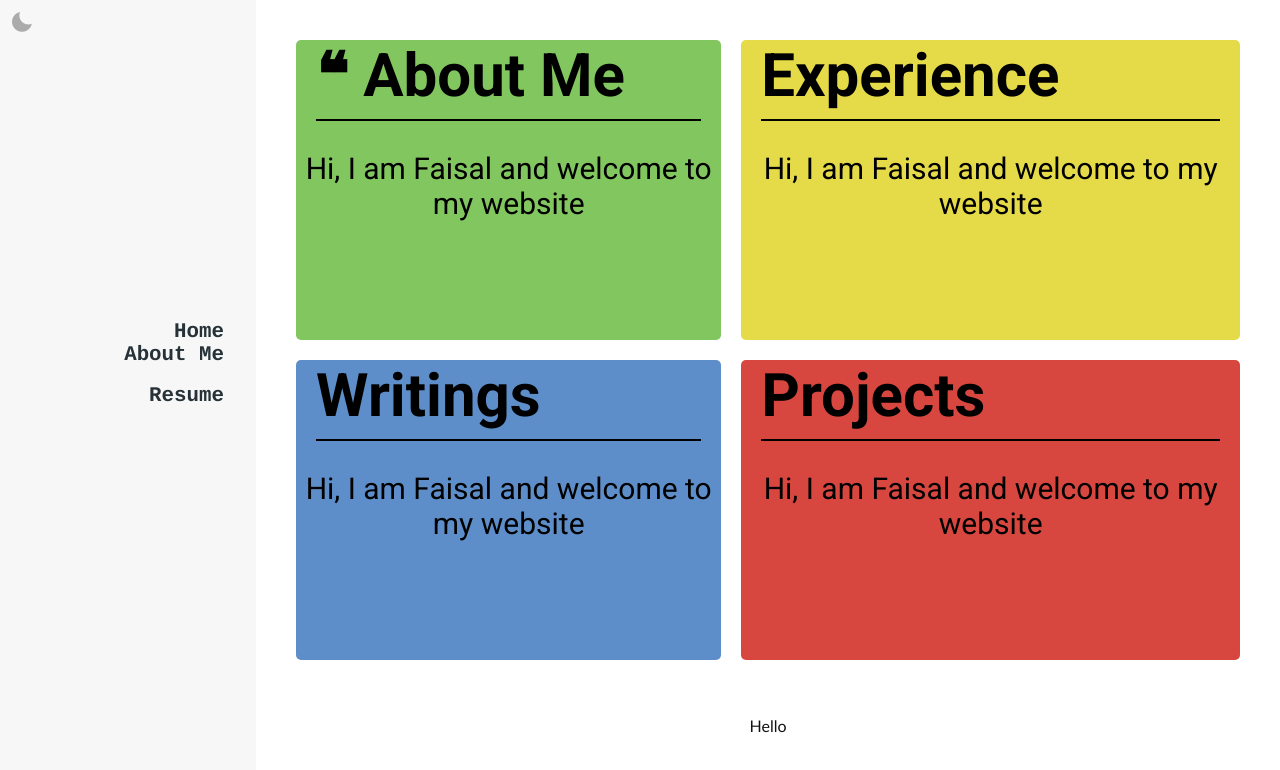
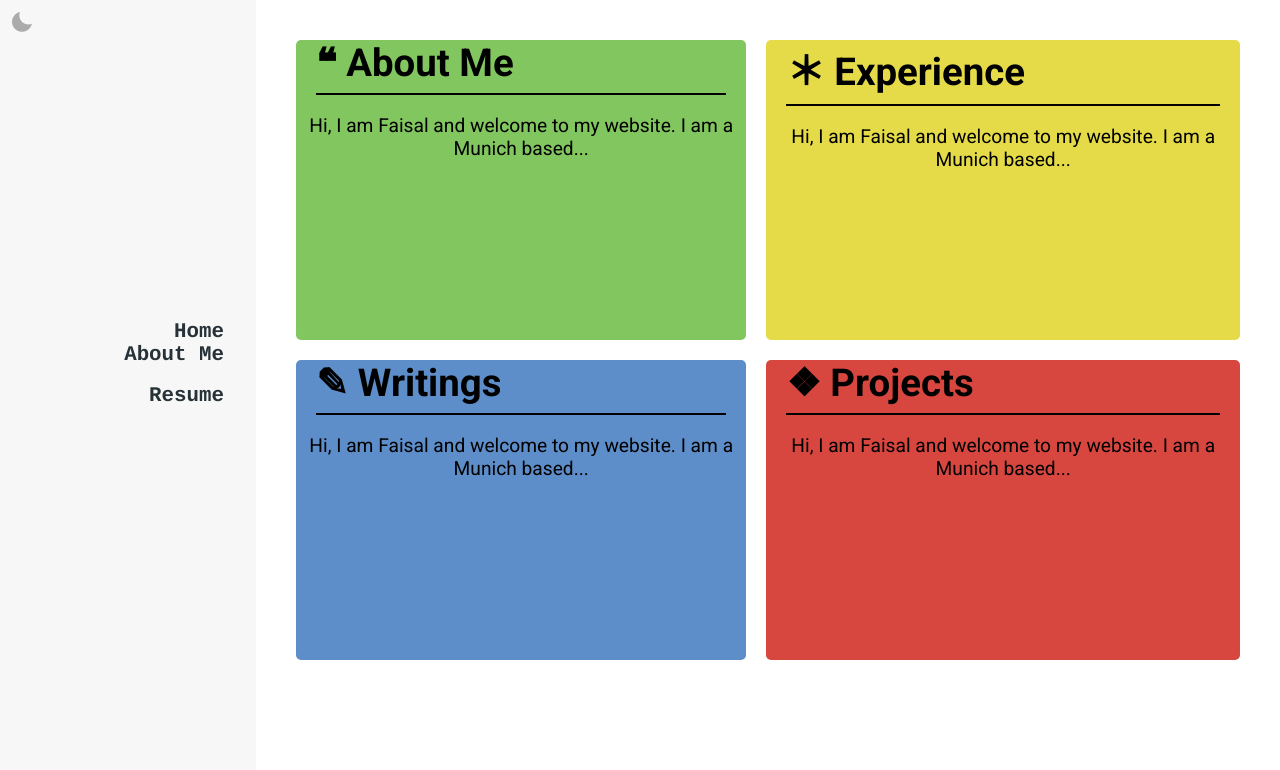
Before and after one commit to FaisalBinAhmed/personal-site, a React (Create React App) app: page /#/new in a window 1280 px wide. Shown: the top 770 px of the page. Built offline with nearby package versions, Linux system fonts and the light colour scheme.

Commit message:
fixing click propagation

```diff
--- a/src/Components/AppContainer.js
+++ b/src/Components/AppContainer.js
@@ -44,6 +44,7 @@ const AppContainer = (props) => {
 		backgroundColor: theme === 'light' ? '#F7F7F7' : '#1f1f1f',
 		color: '#c9d1d3',
 		height: '100vh',
+		overflow: 'auto',
 	};
 	//* MENU CONTAINER
 	let menustyles = {
@@ -129,7 +130,13 @@ const AppContainer = (props) => {
 					<Switch>
 						<Route exact path="/" component={Home} />
 						<Route exact path="/about" component={About} />
-						<Route exact path="/new" component={NewHome} />
+						<Route
+							exact
+							path="/new"
+							component={() => (
+								<NewHome device={device} orient={orient} />
+							)}
+						/>
 
 						<Route component={BadLink} />
 					</Switch>
--- a/src/Components/Card.jsx
+++ b/src/Components/Card.jsx
@@ -3,13 +3,14 @@ import styled from 'styled-components';
 import noise from '../Assets/noise.png';
 
 const Card = (props) => {
-	const { title, color, desc } = props;
+	const { title, color, desc, clicker } = props;
 
 	const StyledCard = styled.div`
 		height: 300px;
 		background-color: ${color};
 		border-radius: 5px;
 		background-url: ${noise};
+		max-width: 37vw;
 		&:hover {
 			filter: brightness(1.25);
 			cursor: pointer;
@@ -17,7 +18,7 @@ const Card = (props) => {
 	`;
 
 	const Title = styled.h1`
-		font-size: 60px;
+		font-size: 3vw;
 		margin-top: 0;
 		margin-bottom: 0;
 		margin-left: 20px;
@@ -38,13 +39,13 @@ const Card = (props) => {
 	const Description = styled.p`
 		color: black;
 		font-family: 'Roboto';
-		font-size: 30px;
+		font-size: 1.5vw;
 		/* max-width: 90em; */
 	`;
 
 	return (
 		<React.Fragment>
-			<StyledCard onClick={() => {}}>
+			<StyledCard onClick={clicker}>
 				<Title>{title}</Title>
 				<Divider />
 				<Description>{desc}</Description>
--- /dev/null
+++ b/src/Components/Dialog.jsx
@@ -0,0 +1,50 @@
+import React from 'react';
+import styled from 'styled-components';
+
+const Dialog = (props) => {
+	const { title, description, close } = props;
+
+	const ModalBackdrop = styled.div`
+		width: 100%;
+		height: 100%;
+		background-color: rgba(255, 255, 255, 0.3);
+		position: fixed;
+		overflow: auto;
+		left: 0;
+		top: 0;
+		z-index: 9;
+	`;
+	const ModalSpan = styled.span``;
+
+	const ModalContent = styled.div`
+		background-color: black;
+		/* display: block; */
+		width: 60%;
+		height: 90%;
+		margin: auto;
+		padding: 20px;
+		z-index: 20;
+		/* cursor: pointer; */
+		/* pointer-events: none; */
+		margin-top: 5%;
+		/* position: relative; */
+		overflow: auto;
+	`;
+
+	return (
+		<React.Fragment>
+			<ModalBackdrop onClick={close} className="dialogParent">
+				<ModalContent
+					onClick={(e) => {
+						e.stopPropagation();
+						// console.log('child');
+					}}
+					className="dialogChild">
+					{title}
+				</ModalContent>
+			</ModalBackdrop>
+		</React.Fragment>
+	);
+};
+
+export default Dialog;
--- a/src/Components/NewHome.jsx
+++ b/src/Components/NewHome.jsx
@@ -1,12 +1,19 @@
-import React from 'react';
+import React, { useState } from 'react';
 import styled from 'styled-components';
 
 import Card from './Card';
+import Dialog from './Dialog';
 
 const NewHome = (props) => {
+	const { device, orient } = props;
+
+	const [dialogOpen, setDialogOpen] = useState(false);
+
+	const columnString = orient === 'portrait' ? 'auto' : 'auto auto';
+
 	const GridContainer = styled.div`
 		display: grid;
-		grid-template-columns: auto auto;
+		grid-template-columns: ${columnString};
 		padding: 30px;
 	`;
 
@@ -14,7 +21,16 @@ const NewHome = (props) => {
 		padding: 10px;
 	`;
 
-	const shortAbout = 'Hi, I am Faisal and welcome to my website';
+	const shortAbout =
+		'Hi, I am Faisal and welcome to my website. I am a Munich based...';
+
+	const cardClicker = () => {
+		setDialogOpen(true);
+	};
+
+	const closeDialog = (e) => {
+		setDialogOpen(false);
+	};
 
 	return (
 		<React.Fragment>
@@ -24,23 +40,32 @@ const NewHome = (props) => {
 						title="❝ About Me"
 						color="#82C65F"
 						desc={shortAbout}
+						clicker={cardClicker}
 					/>
 				</GridItem>
 				<GridItem>
 					<Card
-						title="Experience"
+						title="＊ Experience"
 						color="#E5DB49"
 						desc={shortAbout}
 					/>
 				</GridItem>
 				<GridItem>
-					<Card title="Writings" color="#5D8EC9" desc={shortAbout} />
+					<Card
+						title="✎ Writings"
+						color="#5D8EC9"
+						desc={shortAbout}
+					/>
 				</GridItem>
 				<GridItem>
-					<Card title="Projects" color="#D7473F" desc={shortAbout} />
+					<Card
+						title="❖ Projects"
+						color="#D7473F"
+						desc={shortAbout}
+					/>
 				</GridItem>
 			</GridContainer>
-			<p>Hello</p>
+			{dialogOpen && <Dialog title={shortAbout} close={closeDialog} />}
 		</React.Fragment>
 	);
 };
```
